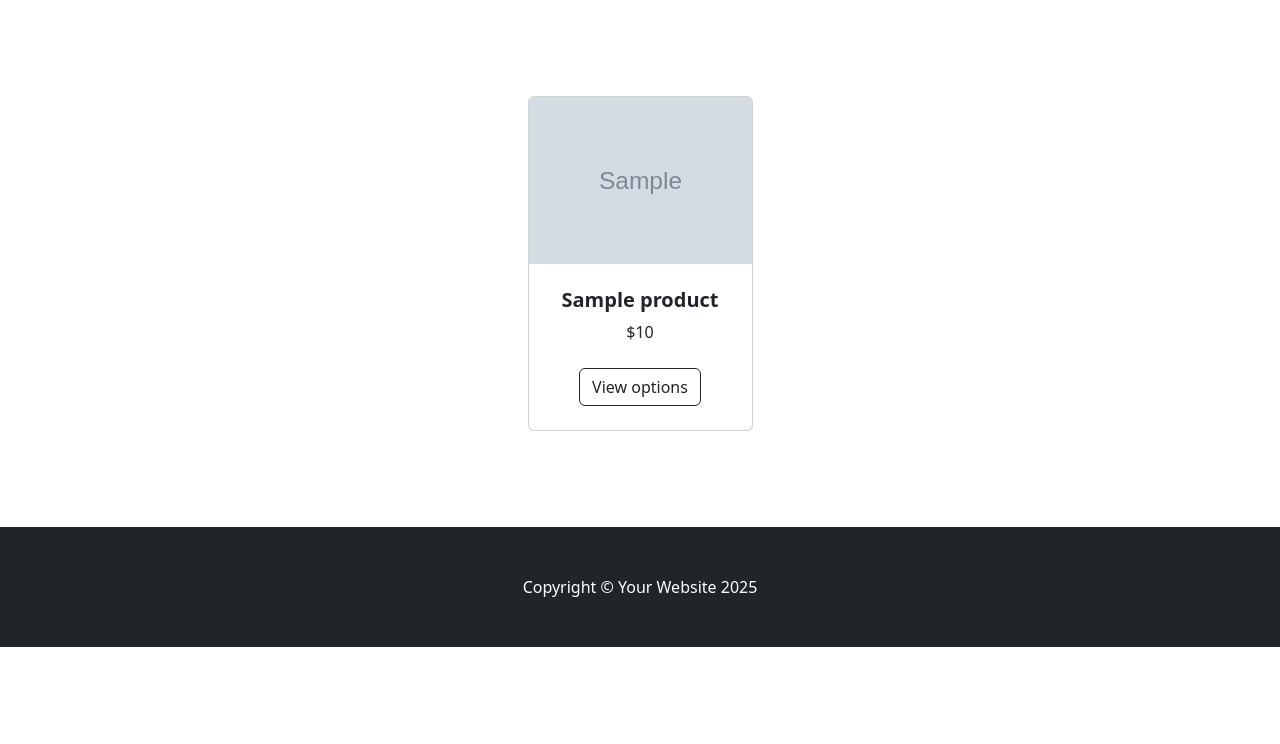
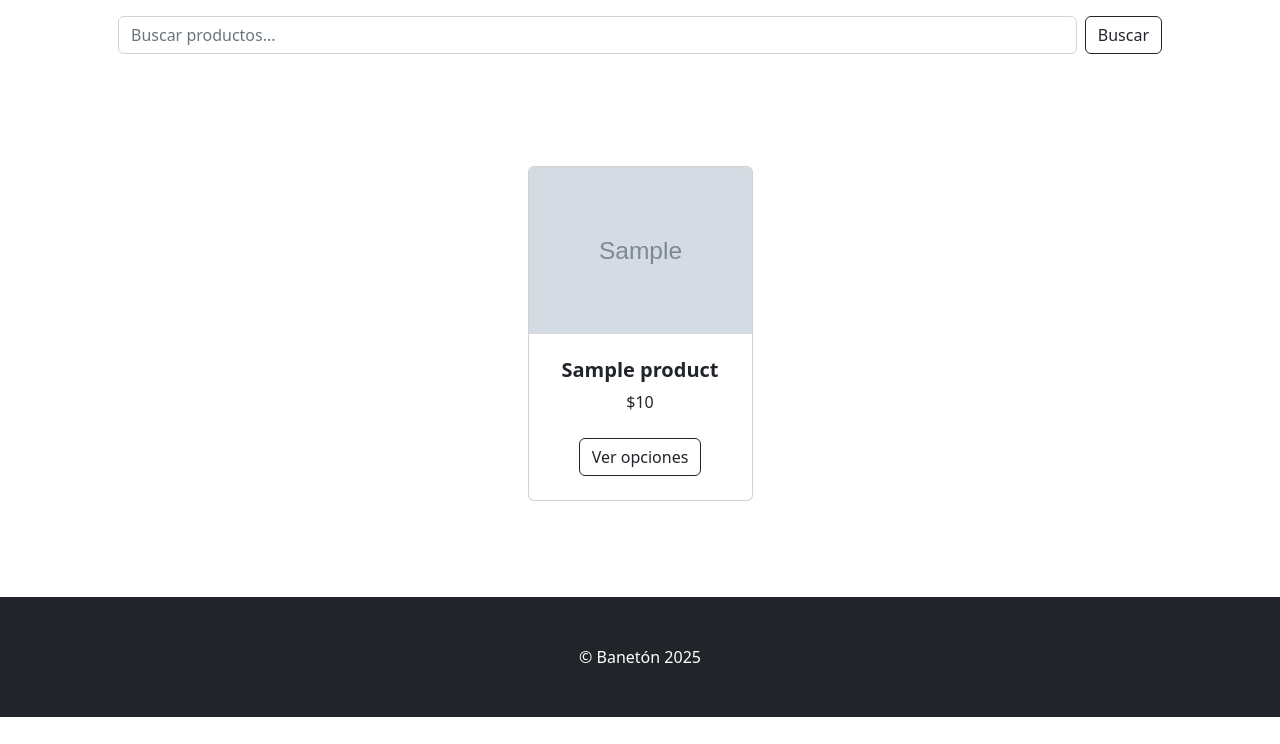
Before and after one commit to ssabogall/Trabajo_P1, a Django app: page /products/ in a window 1280 px wide. Shown: the part 56-800 px from the top of the page. Run offline with Django 5.2, Linux system fonts and the light colour scheme; tables that the repository leaves empty hold one stand-in row (values such as "Sample post"); grey boxes marked "Sample" are stand-in pictures; some libraries are stand-ins or nearby versions.

Commit message:
ajustes para buscador de productos

```diff
--- a/Bakery_proyect/urls.py
+++ b/Bakery_proyect/urls.py
@@ -27,7 +27,7 @@ from django.conf.urls.static import static
 urlpatterns = [
     path('admin/', admin.site.urls),
     path('inventory/',viewsInventory.inventory),
-    path('products/',viewsProduct.product),
+    path('products/',viewsProduct.show_available_products),
 ]
 if settings.DEBUG:
     urlpatterns += static(settings.MEDIA_URL, document_root=settings.MEDIA_ROOT)
--- a/products/templates/index.html
+++ b/products/templates/index.html
@@ -1,102 +1,114 @@
 {% load static %}
 
+{% load static %}
 <!DOCTYPE html>
 <html lang="en">
 <head>
   <meta charset="utf-8" />
   <meta name="viewport" content="width=device-width, initial-scale=1, shrink-to-fit=no" />
-        <meta name="description" content="" />
-        <meta name="author" content="" />
-        <title>Shop Homepage - Start Bootstrap Template</title>
-        <!-- Favicon-->
-        <link rel="icon" type="image/x-icon" href="assets/favicon.ico" />
-        <!-- Bootstrap icons-->
+  <title>Banetón – Productos</title>
+  <!-- Favicon -->
+  <link rel="icon" type="image/x-icon" href="{% static 'assets/favicon.ico' %}" />
+  <!-- Bootstrap icons -->
   <link href="https://cdn.jsdelivr.net/npm/bootstrap-icons@1.5.0/font/bootstrap-icons.css" rel="stylesheet" />
-        <!-- Core theme CSS (includes Bootstrap)-->
+  <!-- Core theme CSS -->
   <link href="{% static 'css/styles.css' %}" rel="stylesheet" />
 </head>
 <body>
-        <!-- Navigation-->
+  <!-- Navbar -->
   <nav class="navbar navbar-expand-lg navbar-light bg-light">
     <div class="container px-4 px-lg-5">
-                <a class="navbar-brand" href="#!">Banetón</a>
-                <button class="navbar-toggler" type="button" data-bs-toggle="collapse" data-bs-target="#navbarSupportedContent" aria-controls="navbarSupportedContent" aria-expanded="false" aria-label="Toggle navigation"><span class="navbar-toggler-icon"></span></button>
-                <div class="collapse navbar-collapse" id="navbarSupportedContent">
-                </div>
+      <a class="navbar-brand" href="#">Banetón</a>
+      <button class="navbar-toggler" type="button" data-bs-toggle="collapse"
+              data-bs-target="#navbarSupportedContent" aria-controls="navbarSupportedContent"
+              aria-expanded="false" aria-label="Toggle navigation">
+        <span class="navbar-toggler-icon"></span>
+      </button>
+      <div class="collapse navbar-collapse" id="navbarSupportedContent"></div>
     </div>
   </nav>
 
+  <!-- Buscador -->
+  <section class="py-3">
+    <div class="container px-4 px-lg-5">
+      <form method="get" class="d-flex" role="search">
+        <input class="form-control me-2" type="search" name="q"
+               placeholder="Buscar productos..." value="{{ q }}">
+        <button class="btn btn-outline-dark" type="submit">Buscar</button>
+      </form>
+      {% if q %}
+        <small class="text-muted d-block mt-2">
+          Resultados para "<strong>{{ q }}</strong>": {{ results_count }}
+        </small>
+      {% endif %}
+    </div>
+  </section>
 
-    <!-- <form action="">
-        <div class="mb-3">
-            <label for="searchProduct" class="form-label">
-                Search for Movie:
-            </label>
-            <input type="text" class="form-control" name="searchProduct"/>
-        </div>
-        <button type="submit" class="btn btn-primary">Search</button>
-    </form>
-    <p>Searching for {{ searchTerm }}</p> -->
-
-        <!-- {% for movie in movies %}
-        <h2>{{ movie.title }}</h2>
-        <h3>{{ movie.description }}</h3>
-        <img src="{{ movie.image.url }}">
-        {% if movie.url %}
-            <a href="{{ movie.url }}">Movie Link</a>
-        {% endif %}
-        {% endfor %} -->
-        <!-- Section-->
-
-            {% if products %}
-        {% for product in products %}
+  <!-- Grid de productos -->
   <section class="py-5">
     <div class="container px-4 px-lg-5 mt-5">
+      {% if products %}
         <div class="row gx-4 gx-lg-5 row-cols-2 row-cols-md-3 row-cols-xl-4 justify-content-center">
-                    {% if products %}
           {% for product in products %}
             <div class="col mb-5">
               <div class="card h-100">
-                                    <!-- Product image-->
-                                    <!-- <img class="card-img-top" src="https://dummyimage.com/450x300/dee2e6/6c757d.jpg" alt="..." /> -->
+                <!-- Imagen -->
+                {% if product.picture %}
                   <img class="card-img-top" src="{{ product.picture.url }}" alt="{{ product.name }}">
-                                    <!-- Product details-->
+                {% else %}
+                  <img class="card-img-top" src="https://dummyimage.com/450x300/dee2e6/6c757d.jpg" alt="{{ product.name }}">
+                {% endif %}
+                <!-- Detalles -->
                 <div class="card-body p-4">
                   <div class="text-center">
-                                        <!-- Product name-->
                     <h5 class="fw-bolder">{{ product.name }}</h5>
-                                           <!-- Product price-->
                     ${{ product.price }}
                   </div>
                 </div>
-                            <!-- Product actions-->
+                <!-- Acciones -->
                 <div class="card-footer p-4 pt-0 border-top-0 bg-transparent">
-                                <div class="text-center"><a class="btn btn-outline-dark mt-auto" href="#">View options</a></div>
+                  <div class="text-center">
+                    <a class="btn btn-outline-dark mt-auto" href="#">Ver opciones</a>
+                  </div>
+                </div>
               </div>
             </div>
           {% endfor %}
-                        {% else %}
-                             <p>No hay productos disponibles.</p>
-                     {% endif %}
         </div>
 
-                </div>
+        <!-- Paginación (si la usas en la vista) -->
+        {% if products.has_other_pages %}
+          <nav aria-label="Page navigation" class="d-flex justify-content-center mt-4">
+            <ul class="pagination">
+              {% if products.has_previous %}
+                <li class="page-item">
+                  <a class="page-link" href="?q={{ q }}&page={{ products.previous_page_number }}">Anterior</a>
+                </li>
+              {% endif %}
+              <li class="page-item disabled">
+                <span class="page-link">Página {{ products.number }} de {{ products.paginator.num_pages }}</span>
+              </li>
+              {% if products.has_next %}
+                <li class="page-item">
+                  <a class="page-link" href="?q={{ q }}&page={{ products.next_page_number }}">Siguiente</a>
+                </li>
+              {% endif %}
+            </ul>
+          </nav>
+        {% endif %}
+      {% else %}
+        <p class="text-center">No hay productos disponibles{% if q %} para "{{ q }}"{% endif %}.</p>
+      {% endif %}
     </div>
   </section>
 
-        {% endfor %}
-    {% else %}
-        <p>No hay productos disponibles.</p>
-    {% endif %}
+  <!-- Footer -->
+  <footer class="py-5 bg-dark">
+    <div class="container"><p class="m-0 text-center text-white">© Banetón 2025</p></div>
+  </footer>
 
-
-        <!-- Footer-->
-        <footer class="py-5 bg-dark">
-            <div class="container"><p class="m-0 text-center text-white">Copyright &copy; Your Website 2025</p></div>
-        </footer>
-        <!-- Bootstrap core JS-->
+  <!-- JS -->
   <script src="https://cdn.jsdelivr.net/npm/bootstrap@5.2.3/dist/js/bootstrap.bundle.min.js"></script>
-        <!-- Core theme JS-->
   <script src="{% static 'js/scripts.js' %}"></script>
 </body>
 </html>
--- a/products/views.py
+++ b/products/views.py
@@ -1,6 +1,9 @@
 from django.shortcuts import render
 from django.http import HttpResponse
 from inventory.models import Product
+from django.core.exceptions import MultipleObjectsReturned
+
+
 
 # Create your views here.
 def product(request):
@@ -11,6 +14,32 @@ def product(request):
     products = Product.objects.all()
     # return render(request, 'home.html', {'searchTerm':searchTerm, 'movies': products})
     return render(request,"index.html",{ 'products': products})
+
+
+#se esta usando esta parte
 def show_available_products(request):
-    products = Product.objects.filter(stock__gt=0)
-    return render(request, "products/index.html", {'products': products})
+    q = (request.GET.get("q") or "").strip()
+    base = Product.objects.filter(stock__gt=0)
+
+    if q:
+        try:
+            match = base.get(name__iexact=q)
+            products = [match]  # solo 1
+        except Product.DoesNotExist:
+            products = base.none()
+        except MultipleObjectsReturned:
+            match = base.filter(name__iexact=q).order_by("id").first()
+            products = [match] if match else base.none()
+
+        return render(request, "index.html", {
+            "products": products,
+            "q": q,
+            "results_count": len(products),
+        })
+
+    products = base
+    return render(request, "index.html", {
+        "products": products,
+        "q": q,
+        "results_count": products.count(),
+    })
```
Lines whose indentation alone changed are shown as unchanged.
